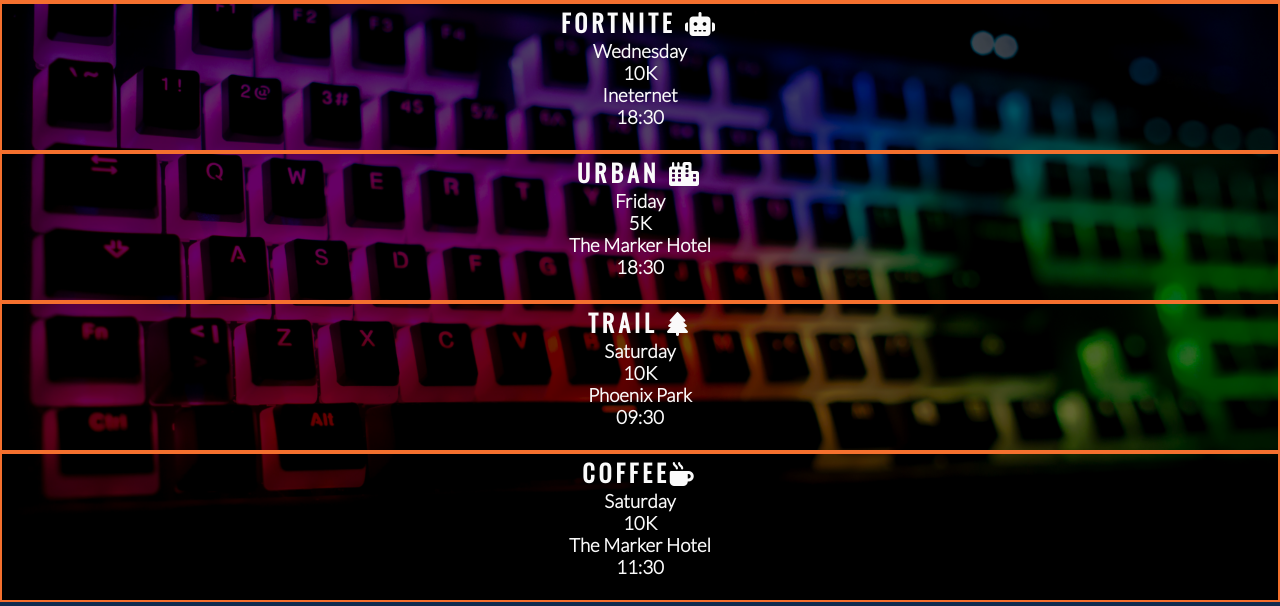
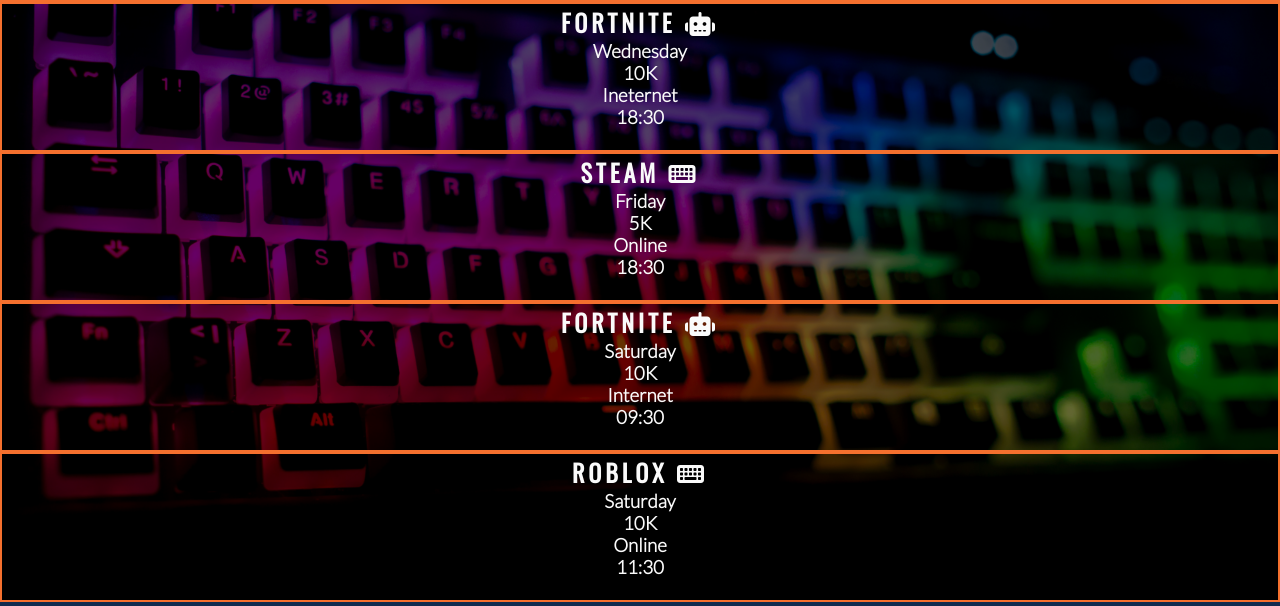
Before and after one commit to BrendanCooney/global-gamers-club, a plain HTML site: page index.html in a window 1280 px wide. Shown: the part 1443-2049 px from the top of the page. Drawn offline with nearby package versions, Linux system fonts and the light colour scheme.

Commit message:
icons for game times

```diff
--- a/index.html
+++ b/index.html
@@ -96,24 +96,24 @@
         <h3>18:30</h3>
        </div>
        <div>
-        <h2>Urban <i class="fa-solid fa-city"></i></h2>
+        <h2>Steam <i class="fa-solid fa-keyboard"></i></h2>
         <h3>Friday</h3>
         <h3>5K</h3>
-        <h3>The Marker Hotel</h3>
+        <h3>Online</h3>
         <h3>18:30</h3>
        </div>
        <div>
-        <h2>Trail <i class="fa-solid fa-tree"></i></h2>
+        <h2>Fortnite <i class="fa-solid fa-robot"></i></h2>
         <h3>Saturday</h3>
         <h3>10K</h3>
-        <h3>Phoenix Park</h3>
+        <h3>Internet</h3>
         <h3>09:30</h3>
        </div>
        <div>
-        <h2>Coffee<i class="fa-solid fa-mug-hot"></i></h2>
+        <h2>Roblox <i class="fa-solid fa-keyboard"></i></h2>
         <h3>Saturday</h3>
         <h3>10K</h3>
-        <h3>The Marker Hotel</h3>
+        <h3>Online</h3>
         <h3>11:30</h3>
        </div>
     </section>
```
Also changed, not shown: 1 other file.
